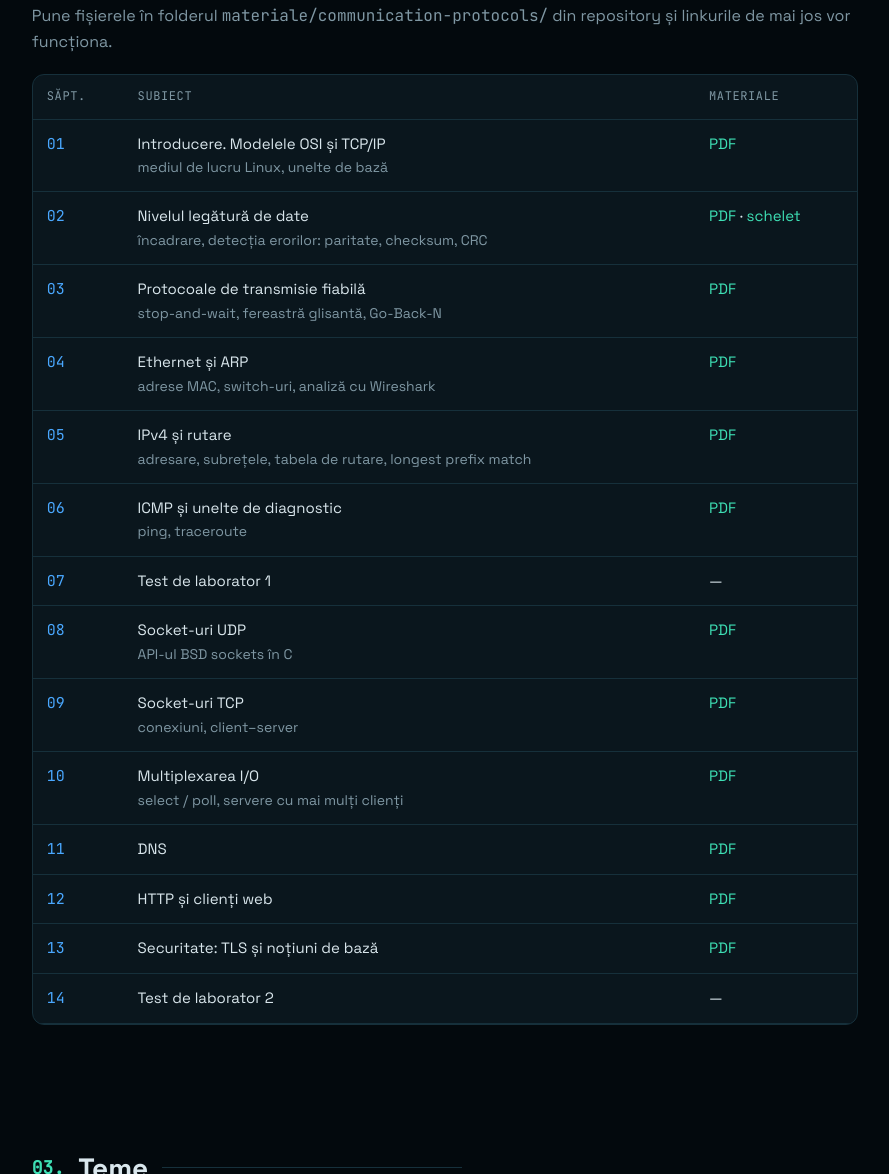
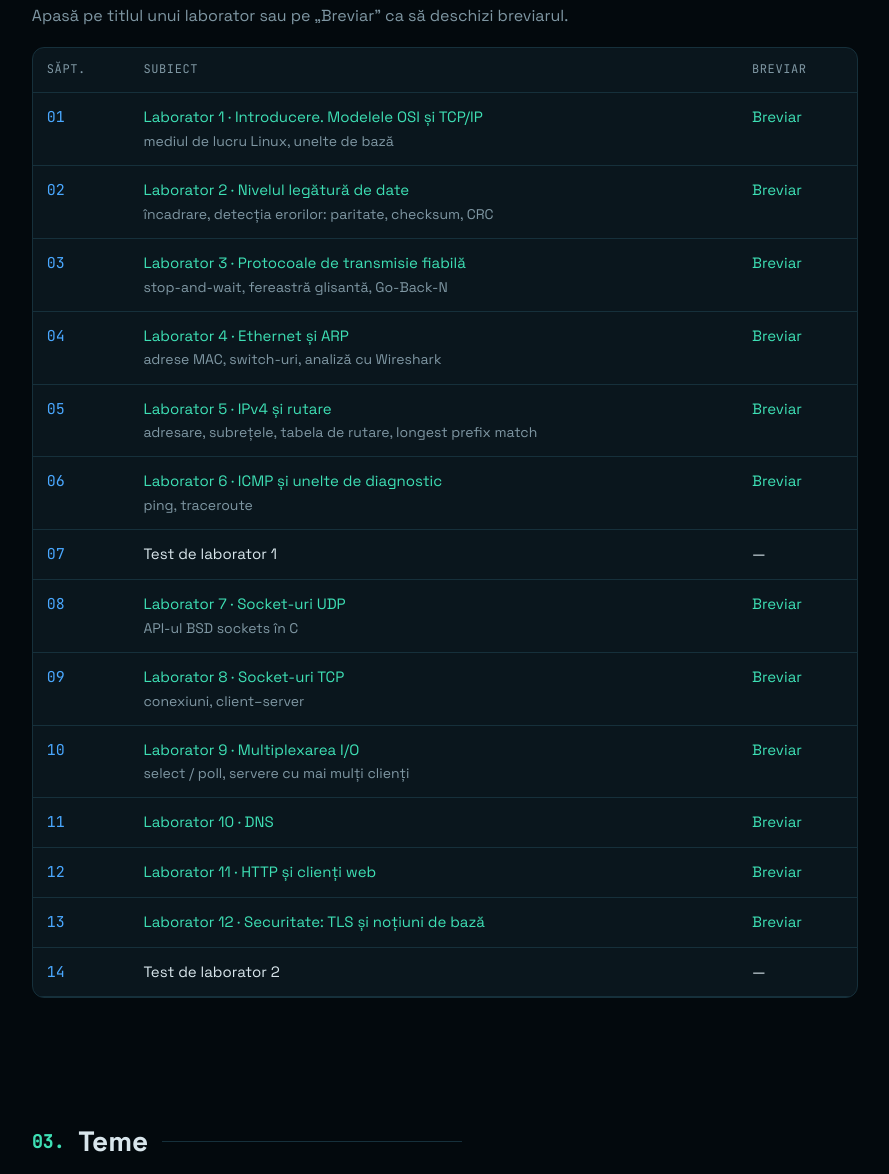
Before and after one commit to kaannasurla/kaannasurla.github.io, a plain HTML site: page communication-protocols.html in a window 1280 px wide. Shown: the part 1147-2321 px from the top of the page, without its empty margins (195-1084 px from the left). Drawn offline with Linux system fonts and the light colour scheme.

Commit message:
Update laboratory links and descriptions

```diff
--- a/communication-protocols.html
+++ b/communication-protocols.html
@@ -57,24 +57,24 @@
   <!-- ===== LABORATOARE ===== -->
   <section class="reveal">
     <h2><span>02.</span> Laboratoare</h2>
-    <p class="muted" style="margin-bottom:18px">Pune fișierele în folderul <code>materiale/communication-protocols/</code> din repository și linkurile de mai jos vor funcționa.</p>
+    <p class="muted" style="margin-bottom:18px">Apasă pe titlul unui laborator sau pe „Breviar” ca să deschizi breviarul.</p>
     <div class="table-wrap">
       <table>
-        <thead><tr><th>Săpt.</th><th>Subiect</th><th>Materiale</th></tr></thead>
+        <thead><tr><th>Săpt.</th><th>Subiect</th><th>Breviar</th></tr></thead>
         <tbody>
-          <tr><td>01</td><td>Introducere. Modelele OSI și TCP/IP<span class="sub">mediul de lucru Linux, unelte de bază</span></td><td><a href="materiale/communication-protocols/lab01.pdf">PDF</a></td></tr>
-          <tr><td>02</td><td>Nivelul legătură de date<span class="sub">încadrare, detecția erorilor: paritate, checksum, CRC</span></td><td><a href="materiale/communication-protocols/lab02.pdf">PDF</a> · <a href="materiale/communication-protocols/lab02.zip">schelet</a></td></tr>
-          <tr><td>03</td><td>Protocoale de transmisie fiabilă<span class="sub">stop-and-wait, fereastră glisantă, Go-Back-N</span></td><td><a href="materiale/communication-protocols/lab03.pdf">PDF</a></td></tr>
-          <tr><td>04</td><td>Ethernet și ARP<span class="sub">adrese MAC, switch-uri, analiză cu Wireshark</span></td><td><a href="materiale/communication-protocols/lab04.pdf">PDF</a></td></tr>
-          <tr><td>05</td><td>IPv4 și rutare<span class="sub">adresare, subrețele, tabela de rutare, longest prefix match</span></td><td><a href="materiale/communication-protocols/lab05.pdf">PDF</a></td></tr>
-          <tr><td>06</td><td>ICMP și unelte de diagnostic<span class="sub">ping, traceroute</span></td><td><a href="materiale/communication-protocols/lab06.pdf">PDF</a></td></tr>
+          <tr><td>01</td><td><a href="pcom/pcom-laborator1.html">Laborator 1 · Introducere. Modelele OSI și TCP/IP</a><span class="sub">mediul de lucru Linux, unelte de bază</span></td><td><a href="pcom/pcom-laborator1.html">Breviar</a></td></tr>
+          <tr><td>02</td><td><a href="pcom/pcom-laborator2.html">Laborator 2 · Nivelul legătură de date</a><span class="sub">încadrare, detecția erorilor: paritate, checksum, CRC</span></td><td><a href="pcom/pcom-laborator2.html">Breviar</a></td></tr>
+          <tr><td>03</td><td><a href="pcom/pcom-laborator3.html">Laborator 3 · Protocoale de transmisie fiabilă</a><span class="sub">stop-and-wait, fereastră glisantă, Go-Back-N</span></td><td><a href="pcom/pcom-laborator3.html">Breviar</a></td></tr>
+          <tr><td>04</td><td><a href="pcom/pcom-laborator4.html">Laborator 4 · Ethernet și ARP</a><span class="sub">adrese MAC, switch-uri, analiză cu Wireshark</span></td><td><a href="pcom/pcom-laborator4.html">Breviar</a></td></tr>
+          <tr><td>05</td><td><a href="pcom/pcom-laborator5.html">Laborator 5 · IPv4 și rutare</a><span class="sub">adresare, subrețele, tabela de rutare, longest prefix match</span></td><td><a href="pcom/pcom-laborator5.html">Breviar</a></td></tr>
+          <tr><td>06</td><td><a href="pcom/pcom-laborator6.html">Laborator 6 · ICMP și unelte de diagnostic</a><span class="sub">ping, traceroute</span></td><td><a href="pcom/pcom-laborator6.html">Breviar</a></td></tr>
           <tr><td>07</td><td>Test de laborator 1</td><td>—</td></tr>
-          <tr><td>08</td><td>Socket-uri UDP<span class="sub">API-ul BSD sockets în C</span></td><td><a href="materiale/communication-protocols/lab08.pdf">PDF</a></td></tr>
-          <tr><td>09</td><td>Socket-uri TCP<span class="sub">conexiuni, client–server</span></td><td><a href="materiale/communication-protocols/lab09.pdf">PDF</a></td></tr>
-          <tr><td>10</td><td>Multiplexarea I/O<span class="sub">select / poll, servere cu mai mulți clienți</span></td><td><a href="materiale/communication-protocols/lab10.pdf">PDF</a></td></tr>
-          <tr><td>11</td><td>DNS</td><td><a href="materiale/communication-protocols/lab11.pdf">PDF</a></td></tr>
-          <tr><td>12</td><td>HTTP și clienți web</td><td><a href="materiale/communication-protocols/lab12.pdf">PDF</a></td></tr>
-          <tr><td>13</td><td>Securitate: TLS și noțiuni de bază</td><td><a href="materiale/communication-protocols/lab13.pdf">PDF</a></td></tr>
+          <tr><td>08</td><td><a href="pcom/pcom-laborator7.html">Laborator 7 · Socket-uri UDP</a><span class="sub">API-ul BSD sockets în C</span></td><td><a href="pcom/pcom-laborator7.html">Breviar</a></td></tr>
+          <tr><td>09</td><td><a href="pcom/pcom-laborator8.html">Laborator 8 · Socket-uri TCP</a><span class="sub">conexiuni, client–server</span></td><td><a href="pcom/pcom-laborator8.html">Breviar</a></td></tr>
+          <tr><td>10</td><td><a href="pcom/pcom-laborator9.html">Laborator 9 · Multiplexarea I/O</a><span class="sub">select / poll, servere cu mai mulți clienți</span></td><td><a href="pcom/pcom-laborator9.html">Breviar</a></td></tr>
+          <tr><td>11</td><td><a href="pcom/pcom-laborator10.html">Laborator 10 · DNS</a></td><td><a href="pcom/pcom-laborator10.html">Breviar</a></td></tr>
+          <tr><td>12</td><td><a href="pcom/pcom-laborator11.html">Laborator 11 · HTTP și clienți web</a></td><td><a href="pcom/pcom-laborator11.html">Breviar</a></td></tr>
+          <tr><td>13</td><td><a href="pcom/pcom-laborator12.html">Laborator 12 · Securitate: TLS și noțiuni de bază</a></td><td><a href="pcom/pcom-laborator12.html">Breviar</a></td></tr>
           <tr><td>14</td><td>Test de laborator 2</td><td>—</td></tr>
         </tbody>
       </table>
```
